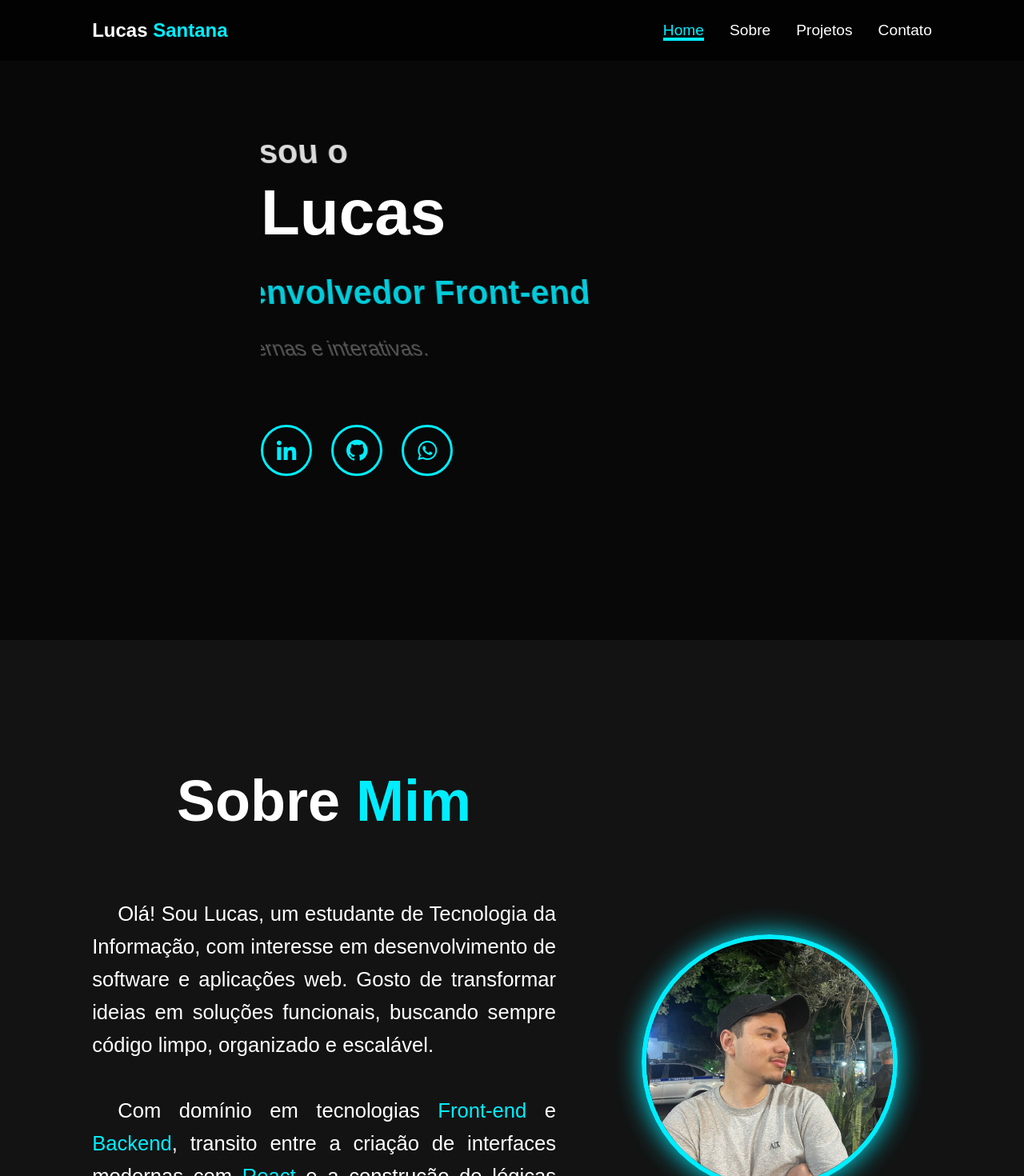
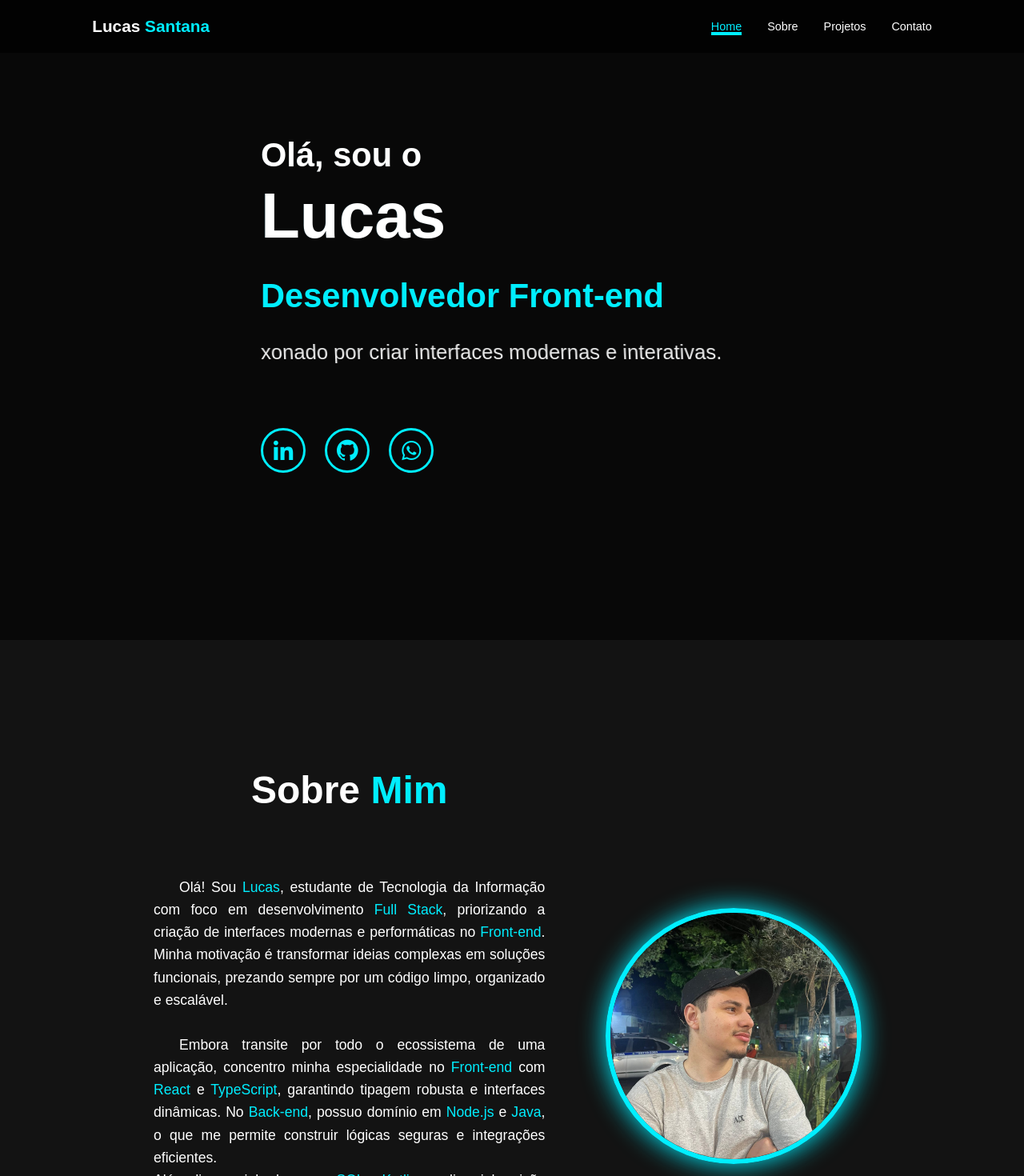
Before and after one commit to Lucas-S-De-Souza/Portifolio, a React (Vite) app: page / in a window 1280 px wide. Shown: the top 1470 px of the page at 80% size. Built offline with nearby package versions, Linux system fonts and the light colour scheme.

Commit message:
Ajustes de tamanho

```diff
--- a/src/components/Contato/style.module.css
+++ b/src/components/Contato/style.module.css
@@ -1,5 +1,5 @@
 .heading {
-  font-size: 4.5rem;
+  font-size: 2.6rem;
   text-align: center;
 }
 
@@ -22,7 +22,7 @@
 
 .subtitulo {
   text-align: center;
-  font-size: 1.2rem;
+  font-size: 1rem;
   margin-bottom: 3rem;
   color: var(--text-color);
   opacity: 0.6;
@@ -39,7 +39,7 @@
 .contato form textarea {
   width: 100%;
   padding: 1.5rem;
-  font-size: 1.6rem;
+  font-size: 1.2rem;
   color: var(--text-color);
   background: var(--second-bg-color);
   border-radius: .8rem;
@@ -48,9 +48,11 @@
 
 .contato form .inputBox input {
   width: 100%;
+  height: 2rem;
 }
 
 .contato form textarea {
+  height: 15rem;
   resize: none;
 }
 
@@ -104,16 +106,16 @@
 
 @media (max-width: 768px) {
   .heading {
-    font-size: 3rem;
+    font-size: 2.2rem;
   }
 
   .contato form input[type="text"],
   .contato form input[type="email"] {
-    height: 3rem;
+    height: 1rem;
     padding: 1rem;
   }
 
   .contato form textarea {
-    height: 15rem;
+    height: 12rem;
   }
 }
--- a/src/components/Footer/style.module.css
+++ b/src/components/Footer/style.module.css
@@ -3,7 +3,7 @@
   justify-content: center;
   align-items: center;
   flex-wrap: wrap;
-  padding: 1.3rem ;
+  padding: 1rem ;
   background: var(--second-bg-color);
 }
 
@@ -68,11 +68,6 @@
 @media (max-width: 768px) {
   .footerText {
     flex-direction: column;
-    gap: 2rem;
     text-align: center;
   }
-
-  .footerText a {
-    margin: 1rem;
-  }
 }
--- a/src/components/Header/Header.jsx
+++ b/src/components/Header/Header.jsx
@@ -1,32 +1,44 @@
-import { useState, useEffect } from 'react';
-import styles from './style.module.css';
+import { useState, useEffect } from "react";
+import styles from "./style.module.css";
 
 const Header = () => {
   const [isMenuOpen, setIsMenuOpen] = useState(false);
-  const [activeSection, setActiveSection] = useState('home');
+  const [activeSection, setActiveSection] = useState("home");
 
   const toggleMenu = () => setIsMenuOpen(!isMenuOpen);
   const closeMenu = () => setIsMenuOpen(false);
 
   useEffect(() => {
-
-    const sections = document.querySelectorAll('section[id]');
+    const sections = document.querySelectorAll("section[id]");
 
     const observer = new IntersectionObserver(
       (entries) => {
         entries.forEach((entry) => {
-
           if (entry.isIntersecting) {
             setActiveSection(entry.target.id);
           }
         });
       },
-      { threshold: 0.6 }
+      {
+        rootMargin: "-20% 0px -70% 0px",
+        threshold: 0,
+      },
     );
 
     sections.forEach((section) => observer.observe(section));
 
-    return () => sections.forEach((section) => observer.unobserve(section));
+    const handleScroll = () => {
+      if (window.scrollY < 100) {
+        setActiveSection("home");
+      }
+    };
+
+    window.addEventListener("scroll", handleScroll);
+
+    return () => {
+      sections.forEach((section) => observer.unobserve(section));
+      window.removeEventListener("scroll", handleScroll);
+    };
   }, []);
 
   return (
@@ -36,31 +48,39 @@ const Header = () => {
       </a>
 
       <i
-        className={`bx ${isMenuOpen ? 'bx-x' : 'bx-menu'} ${styles.menuIcon}`}
+        className={`bx ${isMenuOpen ? "bx-x" : "bx-menu"} ${styles.menuIcon}`}
         onClick={toggleMenu}
       ></i>
 
-      <nav className={`${styles.navbar} ${isMenuOpen ? styles.active : ''}`}>
+      <nav className={`${styles.navbar} ${isMenuOpen ? styles.active : ""}`}>
         <a
           href="#home"
-          className={activeSection === 'home' ? styles.active : ''}
+          className={activeSection === "home" ? styles.active : ""}
           onClick={closeMenu}
-        >Home</a>
+        >
+          Home
+        </a>
         <a
           href="#sobre"
-          className={activeSection === 'sobre' ? styles.active : ''}
+          className={activeSection === "sobre" ? styles.active : ""}
           onClick={closeMenu}
-        >Sobre</a>
+        >
+          Sobre
+        </a>
         <a
           href="#projetos"
-          className={activeSection === 'projetos' ? styles.active : ''}
+          className={activeSection === "projetos" ? styles.active : ""}
           onClick={closeMenu}
-        >Projetos</a>
+        >
+          Projetos
+        </a>
         <a
           href="#contato"
-          className={activeSection === 'contato' ? styles.active : ''}
+          className={activeSection === "contato" ? styles.active : ""}
           onClick={closeMenu}
-        >Contato</a>
+        >
+          Contato
+        </a>
       </nav>
     </header>
   );
--- a/src/components/Header/style.module.css
+++ b/src/components/Header/style.module.css
@@ -3,7 +3,7 @@
   top: 0;
   left: 0;
   width: 100%;
-  padding: 1.5rem 9%;
+  padding: 1.3rem 9%;
   background: rgba(0, 0, 0, 0.7);
   backdrop-filter: blur(10px);
   display: flex;
@@ -13,7 +13,7 @@
 }
 
 .logo {
-  font-size: 1.5rem;
+  font-size: 1.3rem;
   color: var(--text-color);
   font-weight: 800;
   cursor: pointer;
@@ -25,7 +25,7 @@
 }
 
 .navbar a {
-  font-size: 1.2rem;
+  font-size: 0.9rem;
   color: var(--text-color);
   margin-left: 2rem;
   font-weight: 500;
--- a/src/components/Home/style.module.css
+++ b/src/components/Home/style.module.css
@@ -79,8 +79,8 @@
   display: inline-flex;
   justify-content: center;
   align-items: center;
-  width: 4rem;
-  height: 4rem;
+  width: 3.5rem;
+  height: 3.5rem;
   background: transparent;
   border: 0.2rem solid var(--main-color);
   border-radius: 50%;
--- a/src/components/Sobre/Sobre.jsx
+++ b/src/components/Sobre/Sobre.jsx
@@ -13,23 +13,29 @@ const Sobre = () => {
 
           <div className={styles.text}>
             <p>
-              Olá! Sou Lucas, um estudante de Tecnologia da Informação, com
-              interesse em desenvolvimento de software e aplicações web. Gosto
-              de transformar ideias em soluções funcionais, buscando sempre
-              código limpo, organizado e escalável.
+              Olá! Sou <span>Lucas</span>, estudante de Tecnologia da Informação
+              com foco em desenvolvimento <span>Full Stack</span>, priorizando a
+              criação de interfaces modernas e performáticas no{" "}
+              <span>Front-end</span>. Minha motivação é transformar ideias
+              complexas em soluções funcionais, prezando sempre por um código
+              limpo, organizado e escalável.
             </p>
 
             <br />
 
             <p>
-              Com domínio em tecnologias <span>Front-end</span> e
-              <span> Backend</span>, transito entre a criação de interfaces
-              modernas com <span>React</span> e a construção de lógicas robustas
-              em <span>C#</span> e <span>Node.js</span>. Minha base em
-              <span> SQL</span> e <span>Kotlin</span> me permite entender o
-              ecossistema de dados e aplicações mobile, unindo a teoria da minha
-              formação em TI com projetos práticos que consolidam minha evolução
-              como desenvolvedor.
+              Embora transite por todo o ecossistema de uma aplicação, concentro
+              minha especialidade no <span>Front-end</span> com <span>React</span> e <span>TypeScript</span>,
+              garantindo tipagem robusta e interfaces dinâmicas. No <span>Back-end</span>,
+              possuo domínio em <span>Node.js</span> e <span>Java</span>, o que me permite construir
+              lógicas seguras e integrações eficientes.
+              <br />
+              Além disso, minha base
+              em <span>SQL</span> e <span>Kotlin</span> amplia minha visão sobre gestão de dados e o
+              universo mobile. Unindo a teoria da minha formação acadêmica com
+              projetos práticos, busco constantemente consolidar minha evolução
+              como desenvolvedor, entregando aplicações que unem design
+              intuitivo a uma arquitetura de bastidores sólida.
             </p>
           </div>
         </div>
--- a/src/components/Sobre/style.module.css
+++ b/src/components/Sobre/style.module.css
@@ -6,7 +6,7 @@ justify-content: center;
 
 .sobre {
     background: var(--second-bg-color);
-    padding: 10rem 9% 2rem;
+    padding: 10rem 15% 5rem;
     min-height: 100vh;
     display: flex;
     align-items: center;
@@ -25,7 +25,7 @@ justify-content: center;
 }
 
 .text {
-    font-size: 1.6rem;
+    font-size: 1.1rem;
     text-indent: 2rem;
     text-align: justify;
     line-height: 1.6;
--- a/src/styles/global.css
+++ b/src/styles/global.css
@@ -16,6 +16,11 @@
   font-family: 'Poppins', sans-serif;
 }
 
+html {
+  scroll-behavior: smooth;
+  scroll-padding-top: 5rem;
+}
+
 body {
   background: var(--bg-color);
   color: var(--text-color);
@@ -23,11 +28,11 @@ body {
 
 section {
   min-height: 100vh;
-  padding: 10rem 9% 2rem;
+  padding: 10rem 15% 5rem;
 }
 
 .heading {
-    font-size: 4.5rem;
+    font-size: 3rem;
     text-align: center;
     margin-bottom: 5rem;
 }
```
